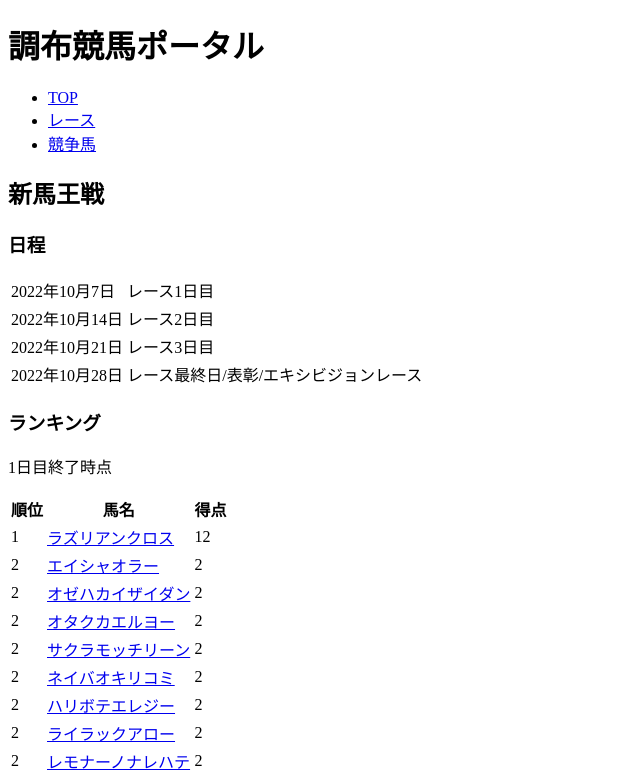
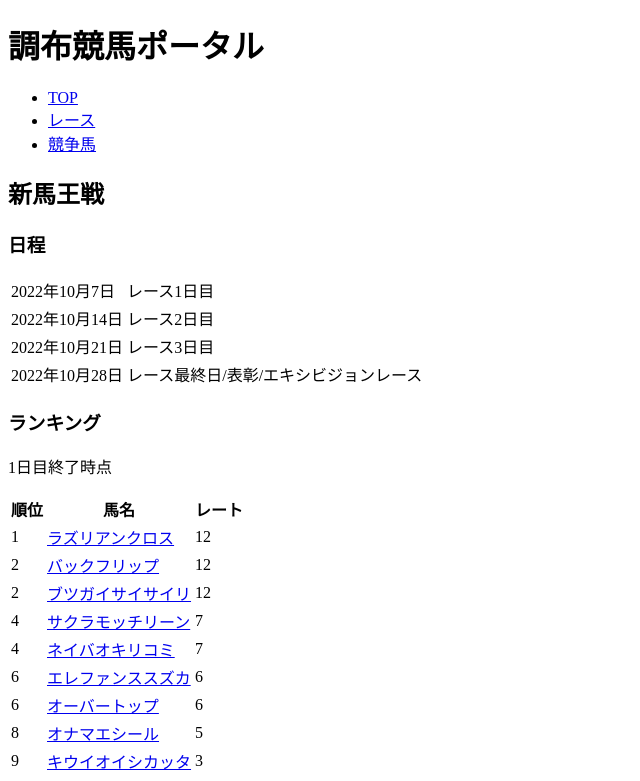
Before and after one commit to ueckoken/chofu-race-course, a Next.js app in the folder client/: page /special/shinbao in a window 1280 px wide. Shown: the top 781 px of the page, without its empty margins (0-640 px from the left). Built offline with nearby package versions, Linux system fonts and the light colour scheme.

Commit message:
結果を反映

```diff
--- a/client/src/pages/special/shinbao.tsx
+++ b/client/src/pages/special/shinbao.tsx
@@ -12,48 +12,90 @@ const SpecialPage: FC<{}> = () => {
         },
         {
             order: 2,
+            name: "バックフリップ",
+            id: 12,
+            point: 12,
+        },
+        {
+            order: 2,
+            name: "ブツガイサイサイリ",
+            id: 19,
+            point: 12,
+        },
+        {
+            order: 4,
+            name: "サクラモッチリーン",
+            id: 7,
+            point: 7,
+        },
+        {
+            order: 4,
+            name: "ネイバオキリコミ",
+            id: 2,
+            point: 7,
+        },
+        {
+            order: 6,
+            name: "エレファンススズカ",
+            id: 15,
+            point: 6,
+        },
+        {
+            order: 6,
+            name: "オーバートップ",
+            id: 20,
+            point: 6,
+        },
+        {
+            order: 8,
+            name: "オナマエシール",
+            id: 11,
+            point: 5,
+        },
+        {
+            order: 9,
+            name: "キウイオイシカッタ",
+            id: 14,
+            point: 3,
+        },
+        {
+            order: 10,
+            name: "ライラックアロー",
+            id: 10,
+            point: 2.5,
+        },
+        {
+            order: 11,
             name: "エイシャオラー",
             id: 3,
             point: 2,
         },
         {
-            order: 2,
+            order: 11,
             name: "オゼハカイザイダン",
             id: 8,
             point: 2,
         },
         {
-            order: 2,
+            order: 11,
             name: "オタクカエルヨー",
             id: 4,
             point: 2,
         },
         {
-            order: 2,
-            name: "サクラモッチリーン",
-            id: 7,
+            order: 14,
+            name: "ウタサンブラック",
+            id: 18,
             point: 2,
         },
         {
-            order: 2,
-            name: "ネイバオキリコミ",
-            id: 2,
-            point: 2,
-        },
-        {
-            order: 2,
+            order: 14,
             name: "ハリボテエレジー",
             id: 6,
             point: 2,
         },
         {
-            order: 2,
-            name: "ライラックアロー",
-            id: 10,
-            point: 2,
-        },
-        {
-            order: 2,
+            order: 14,
             name: "レモナーノナレハテ",
             id: 1,
             point: 2,
@@ -93,7 +135,7 @@ const SpecialPage: FC<{}> = () => {
                     <tr>
                         <th>順位</th>
                         <th>馬名</th>
-                        <th>得点</th>
+                        <th>レート</th>
                     </tr>
                 </thead>
                 <tbody>
@@ -110,7 +152,7 @@ const SpecialPage: FC<{}> = () => {
                     ))}
                 </tbody>
             </table>
-            <p>合計点の平均を得点とする。着順ごとの獲得点は以下の通り。</p>
+            <p>合計点の平均をレートとする。着順ごとの獲得点は以下の通り。</p>
             <table>
                 <thead>
                     <tr>
```
